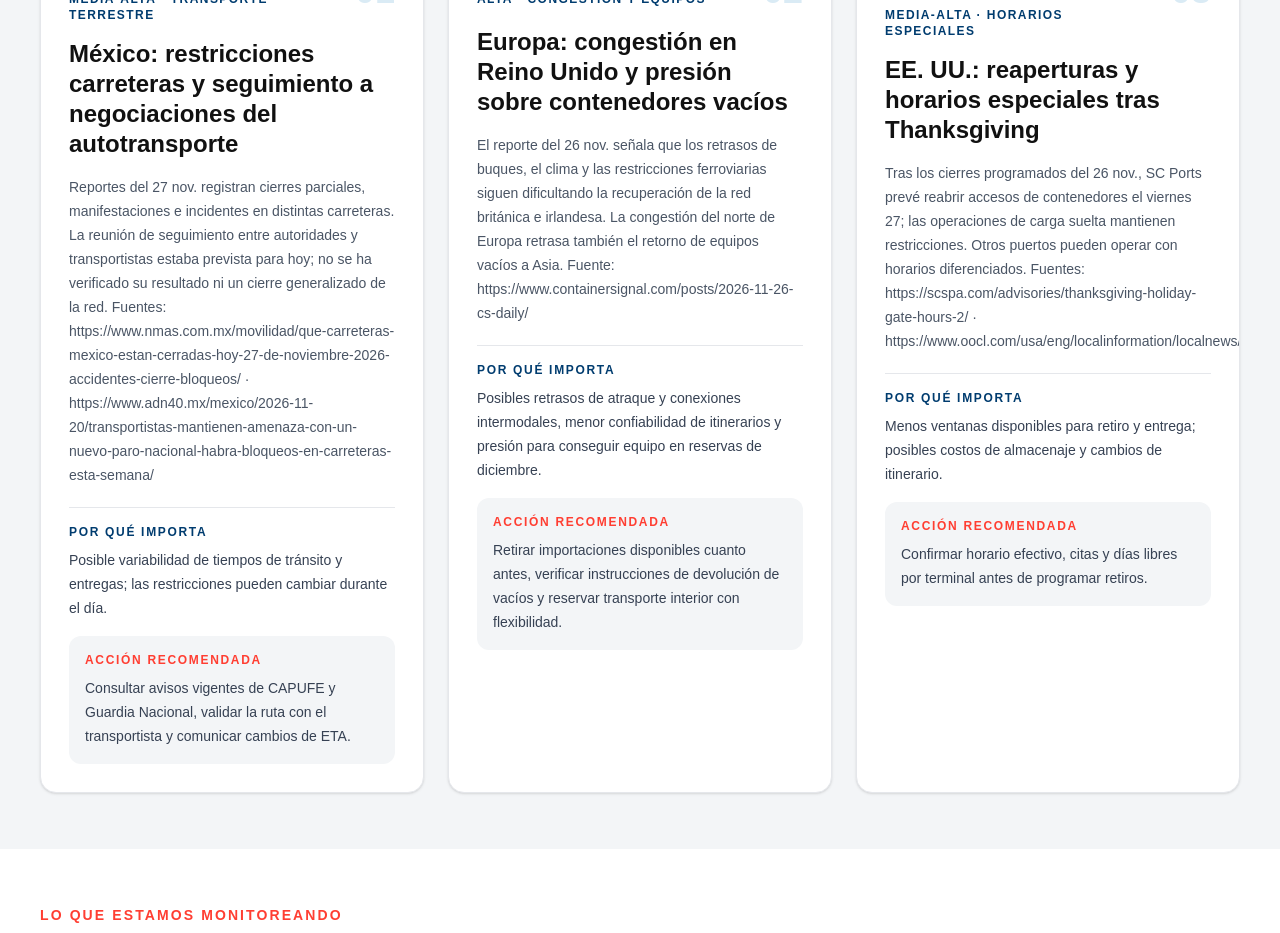
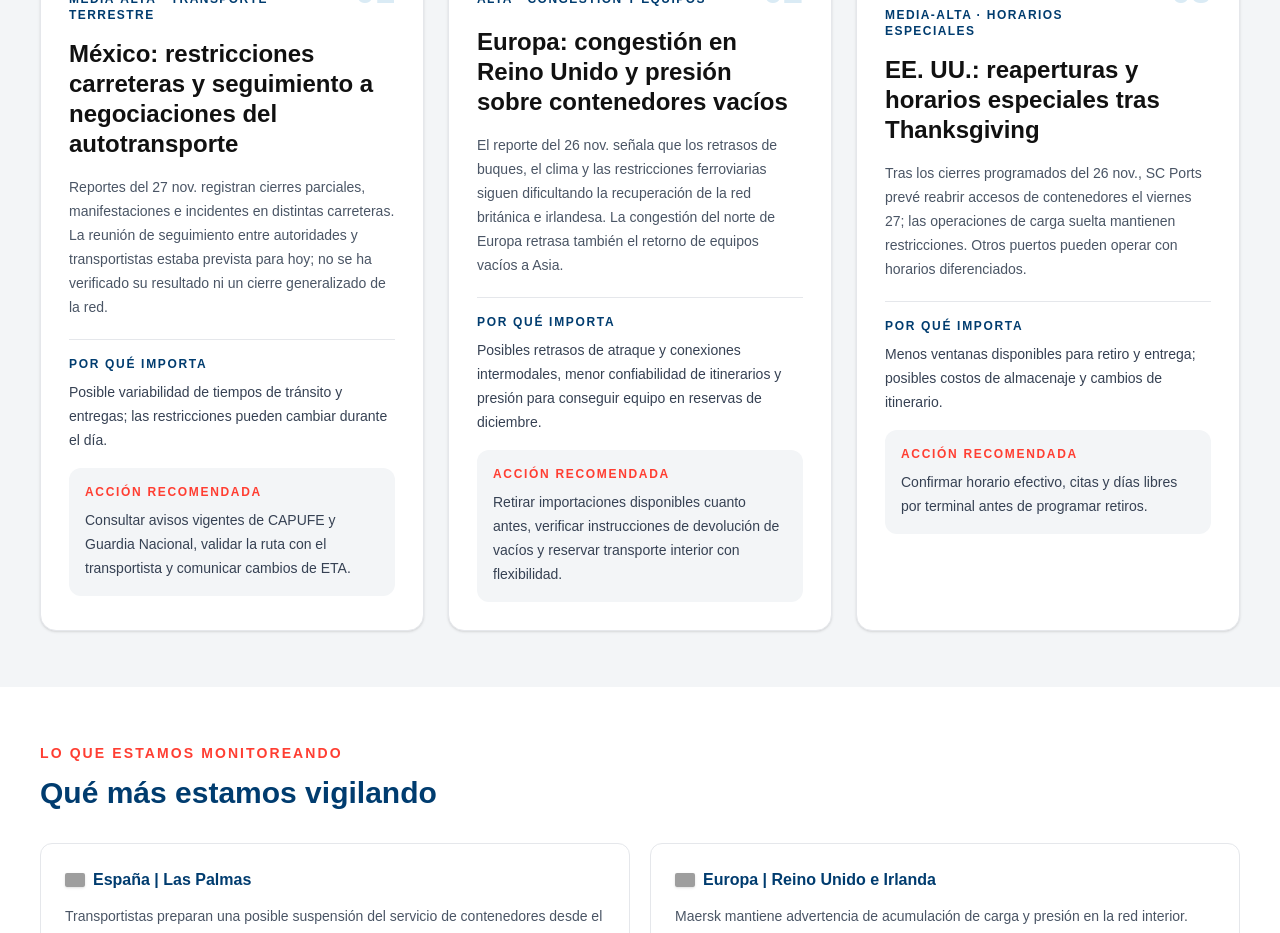
Before and after one commit to astridaubert/daily-news-vgl, a Next.js app: page / in a window 1280 px wide. Shown: the part 960-1893 px from the top of the page. Built offline with nearby package versions, Linux system fonts and the light colour scheme; grey boxes are pictures that could not be loaded.

Commit message:
Quitar enlaces de fuentes de las noticias principales

```diff
--- a/app/page.tsx
+++ b/app/page.tsx
@@ -12,7 +12,7 @@ const brief = {
       "imagen": "https://upload.wikimedia.org/wikipedia/commons/5/50/Freight_truck_as_seen_on_highway.jpg",
       "bandera": "https://flagcdn.com/w40/mx.png",
       "titular": "México: restricciones carreteras y seguimiento a negociaciones del autotransporte",
-      "dato": "Reportes del 27 nov. registran cierres parciales, manifestaciones e incidentes en distintas carreteras. La reunión de seguimiento entre autoridades y transportistas estaba prevista para hoy; no se ha verificado su resultado ni un cierre generalizado de la red. Fuentes: https://www.nmas.com.mx/movilidad/que-carreteras-mexico-estan-cerradas-hoy-27-de-noviembre-2026-accidentes-cierre-bloqueos/ · https://www.adn40.mx/mexico/2026-11-20/transportistas-mantienen-amenaza-con-un-nuevo-paro-nacional-habra-bloqueos-en-carreteras-esta-semana/",
+      "dato": "Reportes del 27 nov. registran cierres parciales, manifestaciones e incidentes en distintas carreteras. La reunión de seguimiento entre autoridades y transportistas estaba prevista para hoy; no se ha verificado su resultado ni un cierre generalizado de la red.",
       "impacto": "Posible variabilidad de tiempos de tránsito y entregas; las restricciones pueden cambiar durante el día.",
       "accion": "Consultar avisos vigentes de CAPUFE y Guardia Nacional, validar la ruta con el transportista y comunicar cambios de ETA.",
       "fotoCredito": "Imagen ilustrativa: Soulful sunshine · CC BY-SA 4.0 · recorte",
@@ -24,7 +24,7 @@ const brief = {
       "imagen": "https://upload.wikimedia.org/wikipedia/commons/4/45/Shipping_container_stacks_-_Port_of_Rotterdam_-_2017_-_3.jpg",
       "bandera": "https://flagcdn.com/w40/eu.png",
       "titular": "Europa: congestión en Reino Unido y presión sobre contenedores vacíos",
-      "dato": "El reporte del 26 nov. señala que los retrasos de buques, el clima y las restricciones ferroviarias siguen dificultando la recuperación de la red británica e irlandesa. La congestión del norte de Europa retrasa también el retorno de equipos vacíos a Asia. Fuente: https://www.containersignal.com/posts/2026-11-26-cs-daily/",
+      "dato": "El reporte del 26 nov. señala que los retrasos de buques, el clima y las restricciones ferroviarias siguen dificultando la recuperación de la red británica e irlandesa. La congestión del norte de Europa retrasa también el retorno de equipos vacíos a Asia.",
       "impacto": "Posibles retrasos de atraque y conexiones intermodales, menor confiabilidad de itinerarios y presión para conseguir equipo en reservas de diciembre.",
       "accion": "Retirar importaciones disponibles cuanto antes, verificar instrucciones de devolución de vacíos y reservar transporte interior con flexibilidad.",
       "fotoCredito": "Archivo: AgainErick · CC BY-SA 4.0 · recorte",
@@ -36,7 +36,7 @@ const brief = {
       "imagen": "https://upload.wikimedia.org/wikipedia/commons/b/ba/New_York_container_terminal_%28Staten_Island%29_north_gate.jpg",
       "bandera": "https://flagcdn.com/w40/us.png",
       "titular": "EE. UU.: reaperturas y horarios especiales tras Thanksgiving",
-      "dato": "Tras los cierres programados del 26 nov., SC Ports prevé reabrir accesos de contenedores el viernes 27; las operaciones de carga suelta mantienen restricciones. Otros puertos pueden operar con horarios diferenciados. Fuentes: https://scspa.com/advisories/thanksgiving-holiday-gate-hours-2/ · https://www.oocl.com/usa/eng/localinformation/localnews/2026/Pages/2026NOV24.aspx",
+      "dato": "Tras los cierres programados del 26 nov., SC Ports prevé reabrir accesos de contenedores el viernes 27; las operaciones de carga suelta mantienen restricciones. Otros puertos pueden operar con horarios diferenciados.",
       "impacto": "Menos ventanas disponibles para retiro y entrega; posibles costos de almacenaje y cambios de itinerario.",
       "accion": "Confirmar horario efectivo, citas y días libres por terminal antes de programar retiros.",
       "fotoCredito": "Imagen de archivo: Jim.henderson / Wikimedia Commons · CC0",
```
